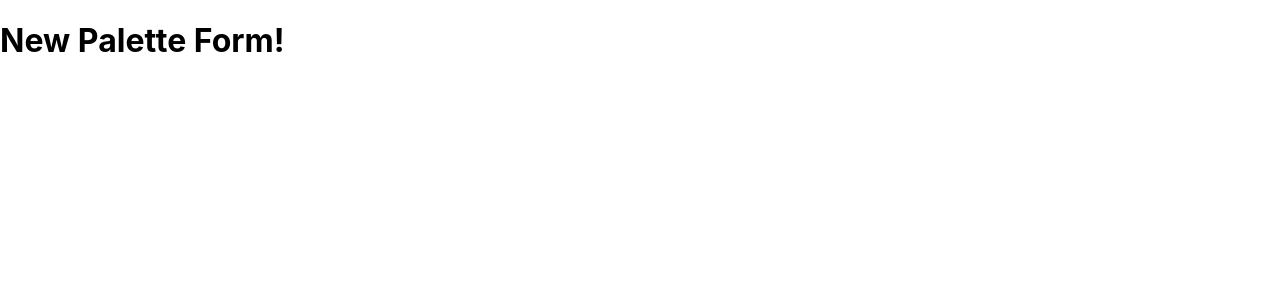
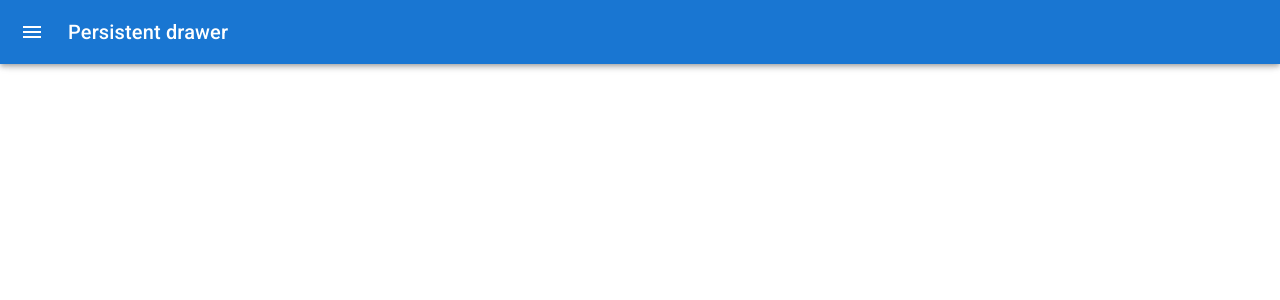
Before and after one commit to RussSafin/ReactColorpoject, a React (Create React App) app: page /palette/new in a window 1280 px wide. Shown: the top 300 px of the page. Built offline with nearby package versions, Linux system fonts and the light colour scheme.

Commit message:
add MUI drawer to NewPalette Form

```diff
--- a/src/NewPaletteForm.js
+++ b/src/NewPaletteForm.js
@@ -1,13 +1,124 @@
-import React, { Component } from 'react';
+import React from 'react';
+import { styled, /*useTheme*/ } from '@mui/material/styles';
+import Box from '@mui/material/Box';
+import Drawer from '@mui/material/Drawer';
+import CssBaseline from '@mui/material/CssBaseline';
+import MuiAppBar from '@mui/material/AppBar';
+import Toolbar from '@mui/material/Toolbar';
+// import List from '@mui/material/List';
+import Typography from '@mui/material/Typography';
+import Divider from '@mui/material/Divider';
+import IconButton from '@mui/material/IconButton';
+import MenuIcon from '@mui/icons-material/Menu';
+import ChevronLeftIcon from '@mui/icons-material/ChevronLeft';
+// import ChevronRightIcon from '@mui/icons-material/ChevronRight';
+// import ListItem from '@mui/material/ListItem';
+// import ListItemIcon from '@mui/material/ListItemIcon';
+// import ListItemText from '@mui/material/ListItemText';
+// import InboxIcon from '@mui/icons-material/MoveToInbox';
+// import MailIcon from '@mui/icons-material/Mail';
 
-class NewPaletteForm extends Component {
-	render() {
-		return (
-			<div>
-				<h1>New Palette Form!</h1>
-			</div>
-		);
-	}
+const drawerWidth = 240;
+
+const Main = styled('main', { shouldForwardProp: (prop) => prop !== 'open' })(
+	({ theme, open }) => ({
+		flexGrow: 1,
+		padding: theme.spacing(3),
+		transition: theme.transitions.create('margin', {
+			easing: theme.transitions.easing.sharp,
+			duration: theme.transitions.duration.leavingScreen,
+		}),
+		marginLeft: `-${drawerWidth}px`,
+		...(open && {
+			transition: theme.transitions.create('margin', {
+				easing: theme.transitions.easing.easeOut,
+				duration: theme.transitions.duration.enteringScreen,
+			}),
+			marginLeft: 0,
+		}),
+	})
+);
+
+const AppBar = styled(MuiAppBar, {
+	shouldForwardProp: (prop) => prop !== 'open',
+})(({ theme, open }) => ({
+	transition: theme.transitions.create(['margin', 'width'], {
+		easing: theme.transitions.easing.sharp,
+		duration: theme.transitions.duration.leavingScreen,
+	}),
+	...(open && {
+		width: `calc(100% - ${drawerWidth}px)`,
+		marginLeft: `${drawerWidth}px`,
+		transition: theme.transitions.create(['margin', 'width'], {
+			easing: theme.transitions.easing.easeOut,
+			duration: theme.transitions.duration.enteringScreen,
+		}),
+	}),
+}));
+
+const DrawerHeader = styled('div')(({ theme }) => ({
+	display: 'flex',
+	alignItems: 'center',
+	padding: theme.spacing(0, 1),
+	// necessary for content to be below app bar
+	...theme.mixins.toolbar,
+	justifyContent: 'flex-end',
+}));
+
+export default function NewPaletteForm() {
+	// const theme = useTheme();
+	const [open, setOpen] = React.useState(false);
+
+	const handleDrawerOpen = () => {
+		setOpen(true);
+	};
+
+	const handleDrawerClose = () => {
+		setOpen(false);
+	};
+
+	return (
+		<Box sx={{ display: 'flex' }}>
+			<CssBaseline />
+			<AppBar position="fixed" open={open}>
+				<Toolbar>
+					<IconButton
+						color="inherit"
+						aria-label="open drawer"
+						onClick={handleDrawerOpen}
+						edge="start"
+						sx={{ mr: 2, ...(open && { display: 'none' }) }}
+					>
+						<MenuIcon />
+					</IconButton>
+					<Typography variant="h6" noWrap component="div">
+						Persistent drawer
+					</Typography>
+				</Toolbar>
+			</AppBar>
+			<Drawer
+				sx={{
+					width: drawerWidth,
+					flexShrink: 0,
+					'& .MuiDrawer-paper': {
+						width: drawerWidth,
+						boxSizing: 'border-box',
+					},
+				}}
+				variant="persistent"
+				anchor="left"
+				open={open}
+			>
+				<DrawerHeader>
+					<IconButton onClick={handleDrawerClose}>
+							<ChevronLeftIcon />
+					</IconButton>
+				</DrawerHeader>
+				<Divider />
+			</Drawer>
+			<Main open={open}>
+				<DrawerHeader />
+			</Main>
+		</Box>
+	);
 }
-
-export default NewPaletteForm;
```
